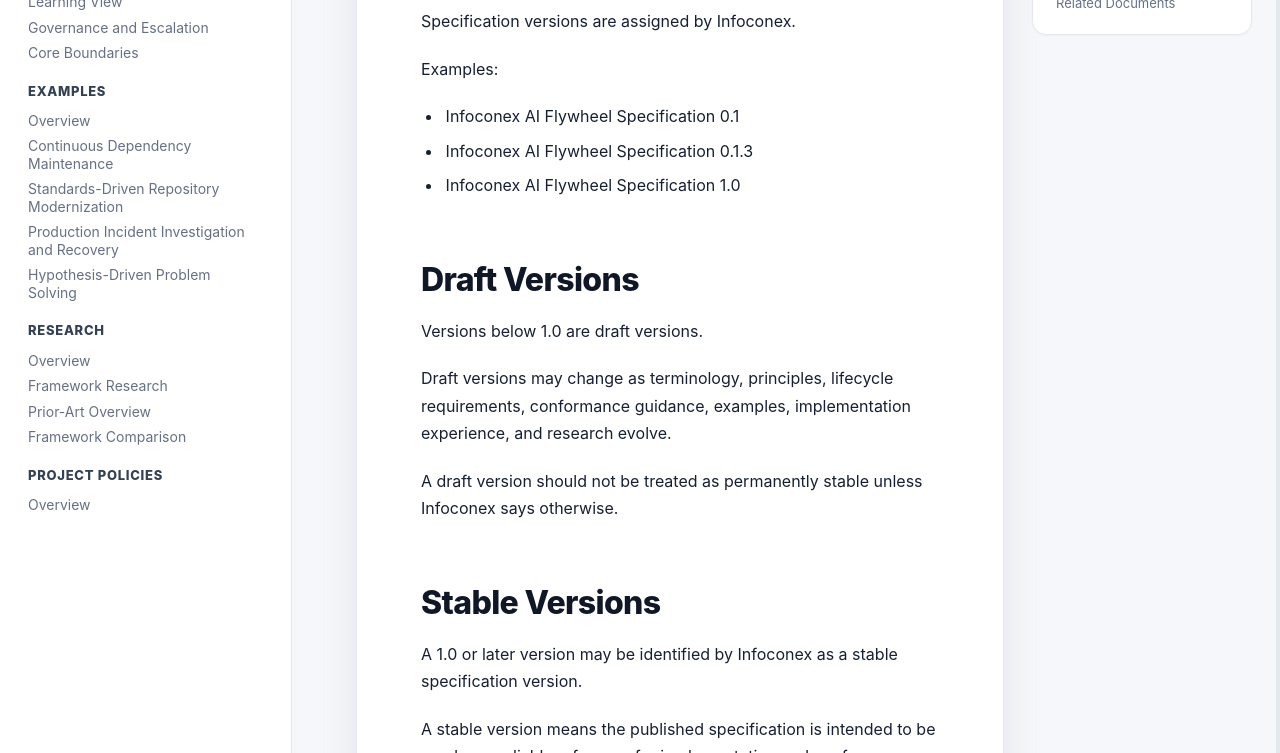
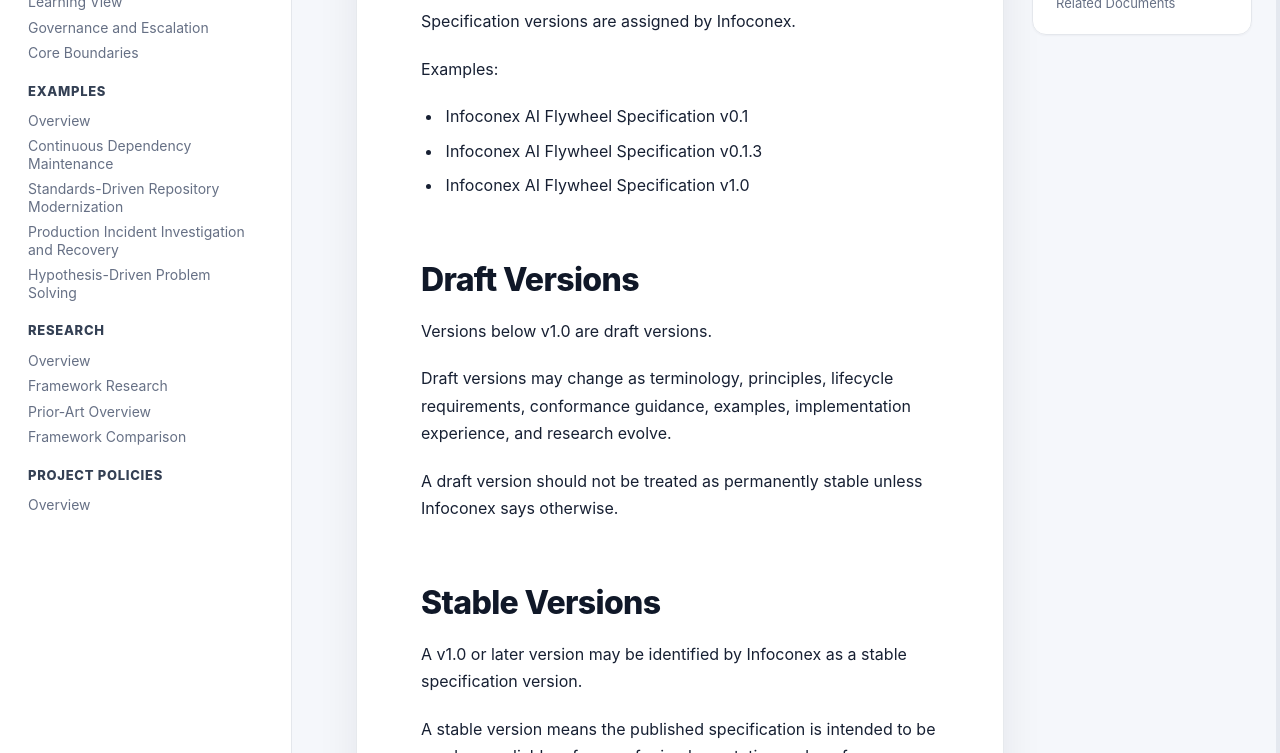
Before and after one commit to infoconex/ai-flywheel, a Jekyll site: the page built from VERSIONING.md, in a window 1280 px wide and 1400 px high. Shown: the part 518-1271 px from the top of the window. Built offline with Jekyll 4.4.1, drawn with Linux system fonts in a browser that asks for light colours; our own code applies the rules of GitHub Pages for plain Markdown files; some of the changed text lies outside the part shown.

Commit message:
Use v-prefixed specification versions

```diff
--- a/VERSIONING.md
+++ b/VERSIONING.md
@@ -10,13 +10,13 @@ Specification versions are assigned by Infoconex.
 
 Examples:
 
-- Infoconex AI Flywheel Specification 0.1
-- Infoconex AI Flywheel Specification 0.1.3
-- Infoconex AI Flywheel Specification 1.0
+- Infoconex AI Flywheel Specification v0.1
+- Infoconex AI Flywheel Specification v0.1.3
+- Infoconex AI Flywheel Specification v1.0
 
 ## Draft Versions
 
-Versions below 1.0 are draft versions.
+Versions below v1.0 are draft versions.
 
 Draft versions may change as terminology, principles, lifecycle requirements, conformance guidance, examples, implementation experience, and research evolve.
 
@@ -24,7 +24,7 @@ A draft version should not be treated as permanently stable unless Infoconex say
 
 ## Stable Versions
 
-A 1.0 or later version may be identified by Infoconex as a stable specification version.
+A v1.0 or later version may be identified by Infoconex as a stable specification version.
 
 A stable version means the published specification is intended to be used as a reliable reference for implementation and conformance assessment.
 
@@ -56,7 +56,7 @@ A conformance claim must identify the specification version being used.
 
 Recommended wording:
 
-> This implementation is self-assessed as designed to conform to the Infoconex AI Flywheel Specification 0.1.3.
+> This implementation is self-assessed as designed to conform to the Infoconex AI Flywheel Specification v0.1.3.
 
 A conformance claim for one version does not automatically apply to a later version.
 
```
Also changed, not shown: GOVERNANCE.md (+1 -1 lines), README.md (+1 -1 lines), docs/history.md (+3 -3 lines), docs/specification/README.md (+4 -4 lines).
